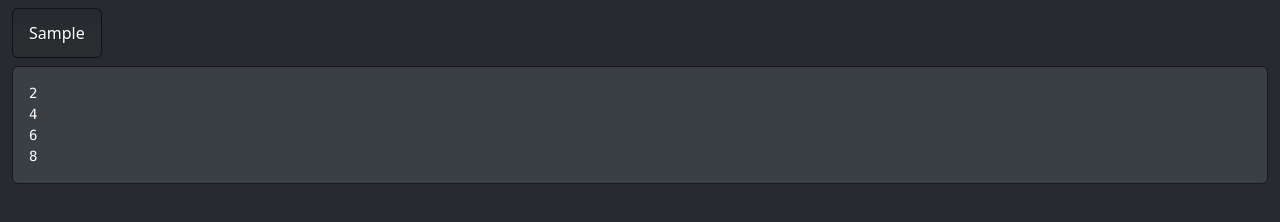
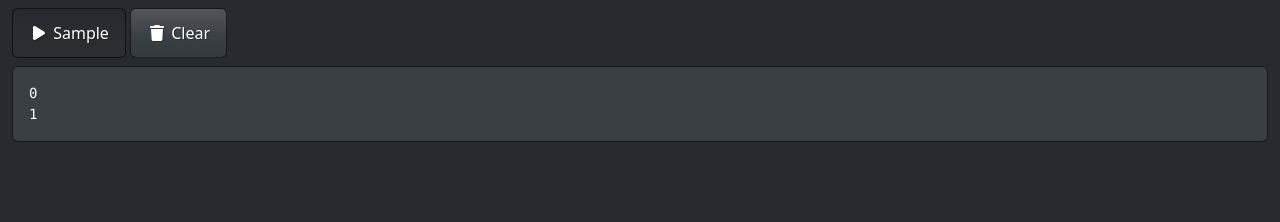
Before and after one commit to ZenSoftware/zen-vite, a website built with Vite: page index.html in a window 1280 px wide. Both pictures are taken after a click on the button "Sample". Built offline with nearby package versions, Linux system fonts and the light colour scheme.

Commit message:
cleaner example

```diff
--- a/index.html
+++ b/index.html
@@ -11,7 +11,13 @@
   <body>
     <div class="container-fluid mt-2">
       <button id="sample-button" type="button" class="btn btn-primary mb-2">
+        <i class="fa-solid fa-fw fa-play"></i>
         Sample
+      </button>
+
+      <button id="clear-button" type="button" class="btn btn-primary mb-2">
+        <i class="fa-solid fa-fw fa-trash"></i>
+        Clear
       </button>
 
       <div class="card text-white bg-primary">
--- a/src/main.ts
+++ b/src/main.ts
@@ -1,13 +1,14 @@
 import './style.css';
-import { fromEvent, from, map } from 'rxjs';
+import { fromEvent, switchMap, interval } from 'rxjs';
 
 const sampleButton = document.querySelector<HTMLButtonElement>('#sample-button')!;
 const output = document.querySelector<HTMLDivElement>('#output')!;
 
-fromEvent(sampleButton, 'click').subscribe(() => {
-  from([1, 2, 3, 4])
-    .pipe(map(x => x * 2))
-    .subscribe(val => {
-      output.innerHTML = output.innerHTML + val + '\n';
-    });
-});
+const clearButton = document.querySelector<HTMLButtonElement>('#clear-button')!;
+clearButton.addEventListener('click', () => (output.innerHTML = ''));
+
+fromEvent(sampleButton, 'click')
+  .pipe(switchMap(() => interval(1000)))
+  .subscribe(i => {
+    output.innerHTML = output.innerHTML + i + '\n';
+  });
```
